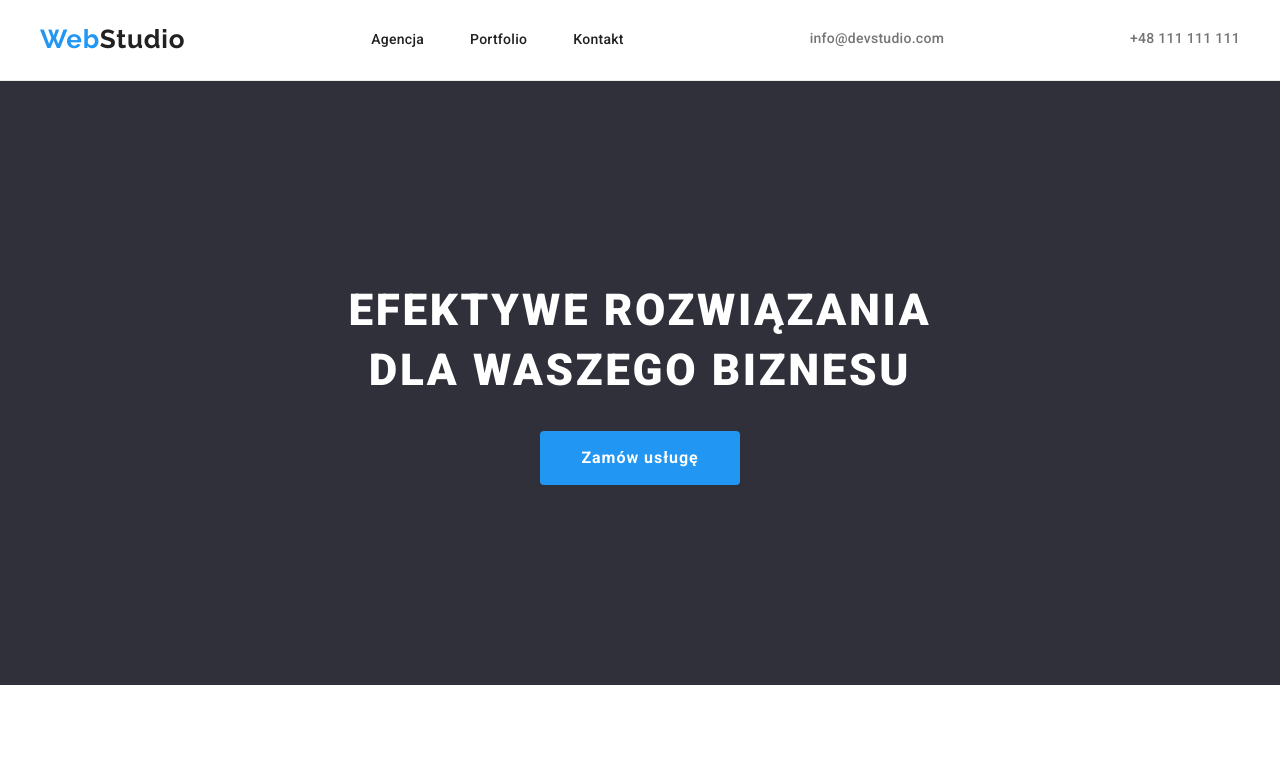
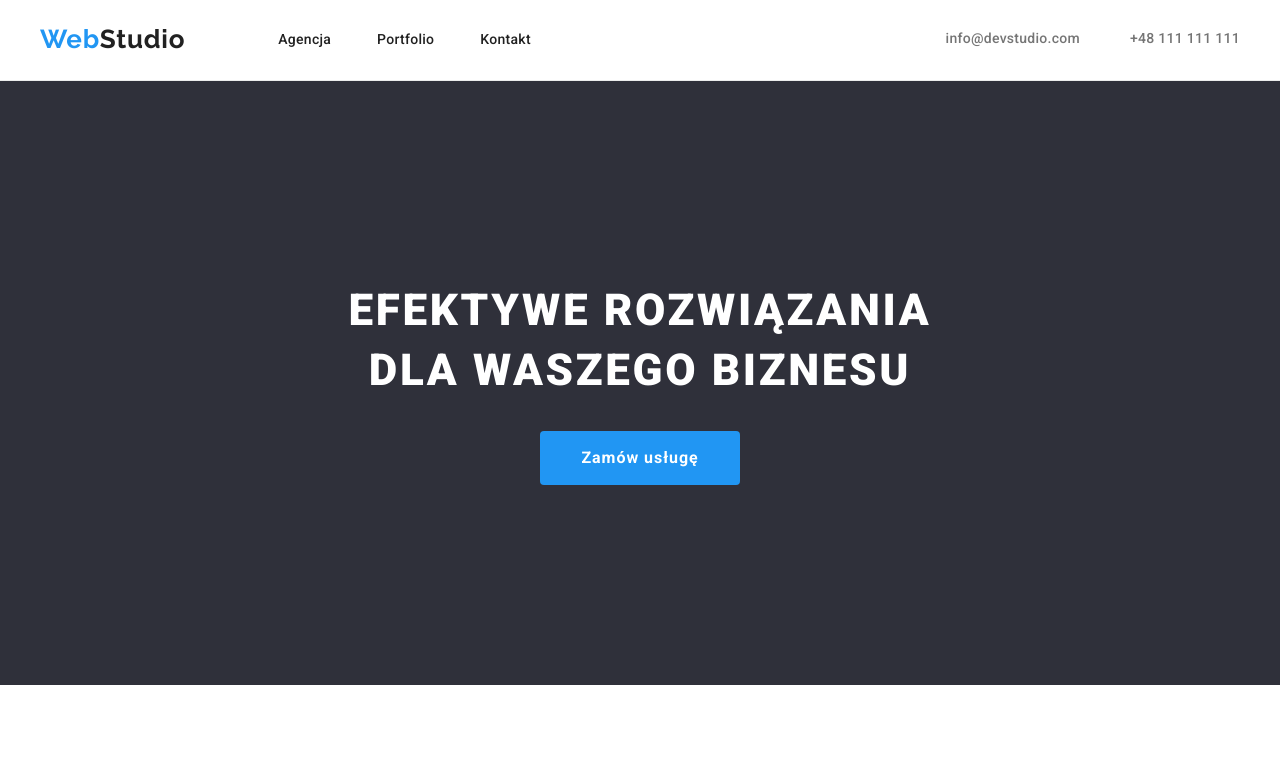
Before and after one commit to piotrlewoniec/goit-markup-hw-03, a plain HTML site: page index.html in a window 1280 px wide. Shown: the top 776 px of the page. Drawn offline with nearby package versions, Linux system fonts and the light colour scheme.

Commit message:
changed navigation formatting

```diff
--- a/css/styles.css
+++ b/css/styles.css
@@ -355,6 +355,14 @@ body {
   margin-right: 46px;
 }
 
+.navigation-logo-nav-distance {
+  column-gap: 93px;
+}
+
+.navigation-links-distance {
+  column-gap: 50px;
+}
+
 .footer-address-position {
   margin-top: 20px;
 }
--- a/index.html
+++ b/index.html
@@ -23,6 +23,7 @@
   <body>
     <div class="section-header">
       <header class="container horizontal navigation-elements-positions">
+        <div class="horizontal navigation-logo-nav-distance">
           <a class="logo-text" href="index.html"
             ><span class="logo-text-web">Web</span><span class="logo-text-header">Studio</span></a
           >
@@ -37,8 +38,11 @@
               <li><a class="navigation" href="kontakt.html">Kontakt</a></li>
             </ul>
           </nav>
+        </div>
+        <div class="horizontal navigation-links-distance">
           <a class="header-links" href="mailto:info@devstudio.com">info@devstudio.com</a>
           <a class="header-links" href="tel:+48111111111">+48 111 111 111</a>
+        </div>
       </header>
     </div>
     <main>
```
Also changed, not shown: portfolio.html (+4 -0 lines), 1 other file. Lines whose indentation alone changed are shown as unchanged.
